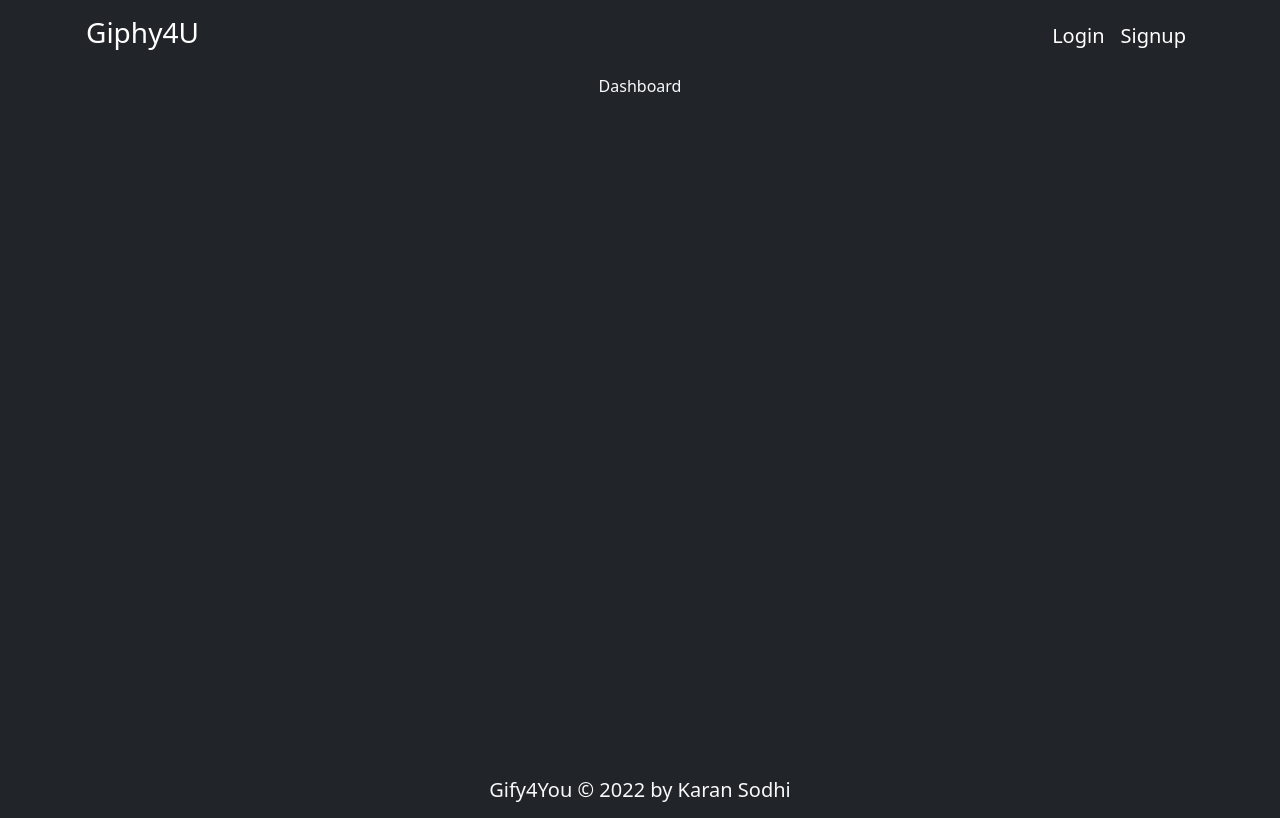
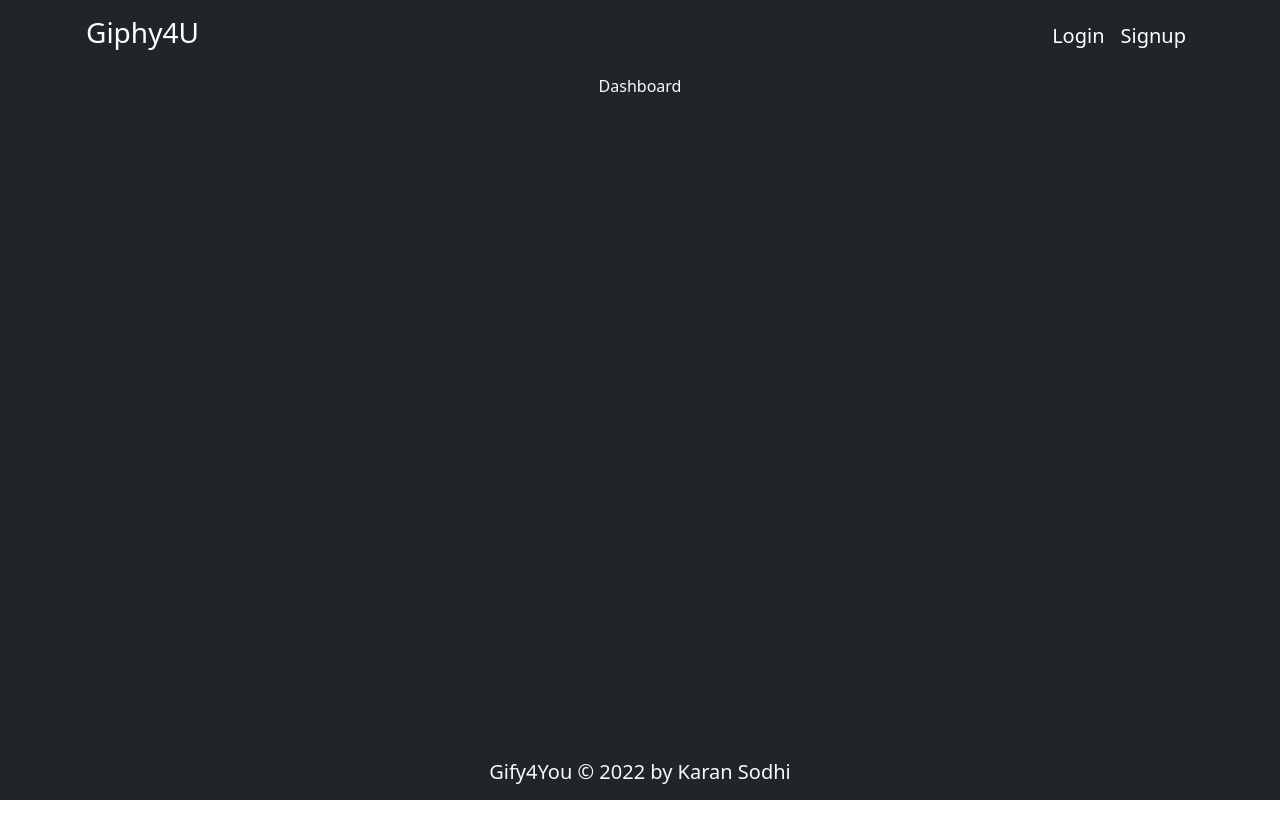
Before and after one commit to KKkaran/gify4u, a React (Create React App) app in the folder client/: page /dashboard in a window 1280 px wide. Built offline with nearby package versions, Linux system fonts and the light colour scheme.

Commit message:
footer fixed and will be at bottom for all screens

```diff
--- a/client/src/App.js
+++ b/client/src/App.js
@@ -23,9 +23,10 @@ function App() {
 
   return (
     <ApolloProvider client={client}>
-      <div className="App bg-dark">
+      <div className="App bg-dark" style={{height:'100vh',position:'relative'}}>
         <Router>
-          <Header/>
+          <div>
+            <Header/>
           <div>
             <Switch>
               <Route exact path="/" component={Main} />
@@ -34,6 +35,7 @@ function App() {
               <Route exact path="/dashboard" component={Dashboard} />
               <Route component={NoMatch} />
             </Switch>
+          </div>
           </div>
           <Footer/>
         </Router>
--- a/client/src/components/Footer.jsx
+++ b/client/src/components/Footer.jsx
@@ -2,7 +2,7 @@ import React from 'react'
 
 function Header() {
   return (
-    <div className='bg-dark text-light p-2'>
+    <div className='bg-dark text-light p-2' style={{ position:'absolute', bottom:0, width:'100%'}}>
         <h5 className='text-center'>Gify4You &copy; 2022 by Karan Sodhi</h5>
     </div>
   )
--- a/client/src/components/Main.jsx
+++ b/client/src/components/Main.jsx
@@ -50,7 +50,7 @@ function Main() {
     // },[gifUrl])
     let imagess = readyImages.map(i=>i);
   return (
-    <div className='border border-dark p-3 bg-dark' style={{height:'88vh'}}>
+    <div className='border border-dark p-3 bg-dark' style={{height:''}}>
         <form action="" onSubmit={findGif} className='p-2'>
               <input type="text" required value={keyword} onChange={(e) => { setKeyword(e.target.value) }} placeholder='Keyword for gifs...' /> <br /> <br />
             <motion.input whileHover={{scale:1.2}} type="submit" className='btn btn-info' value='Search Gifs'/>
```
